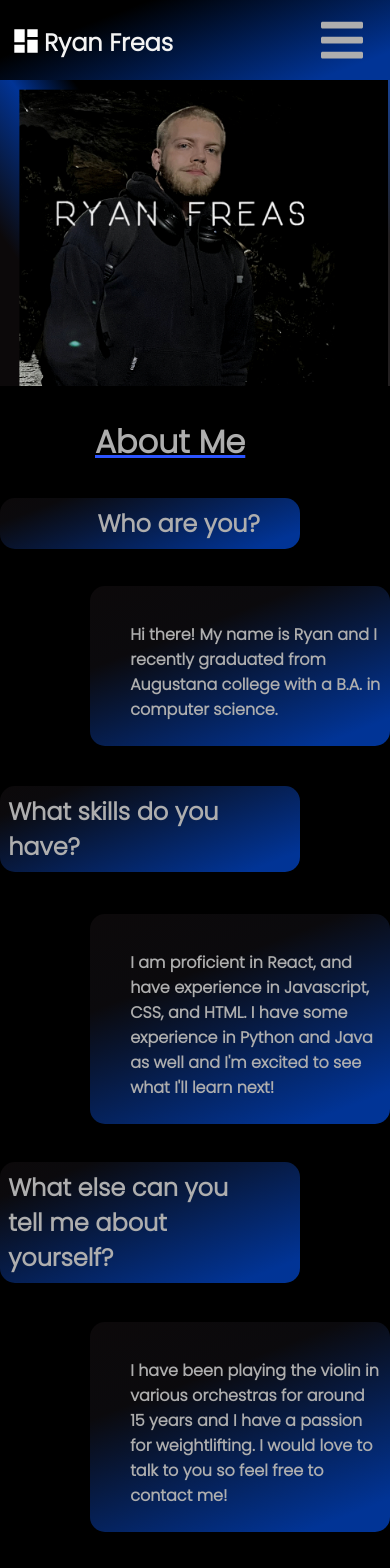
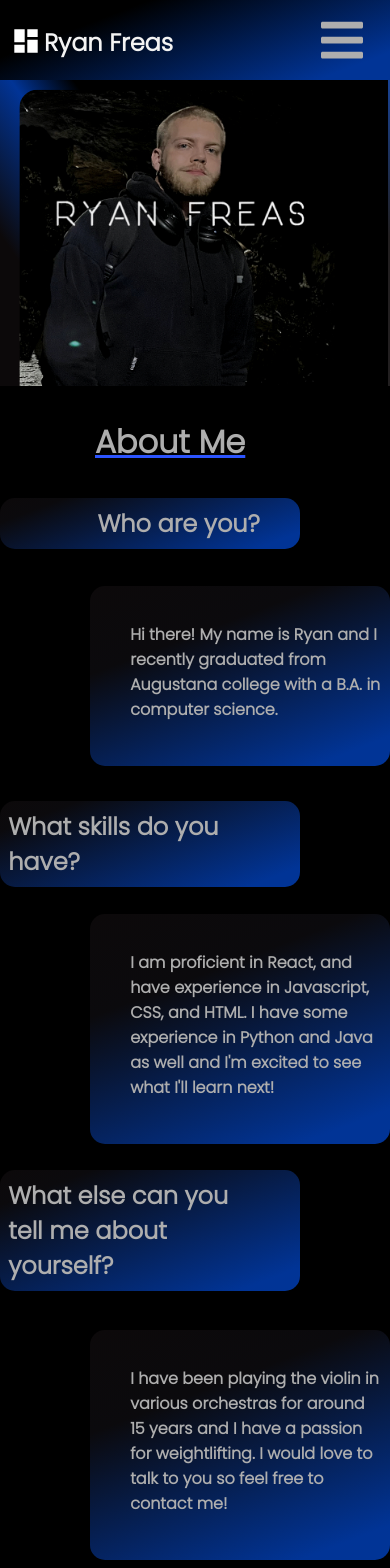
Before and after one commit to ryan2625/personalWebsite, a React (Create React App) app: page / in a window 390 px wide. Shown: the top 1568 px of the page. Built offline with nearby package versions, Linux system fonts and the light colour scheme; a web font is replaced by a local one.

Commit message:
fixing mobile bugs

```diff
--- a/src/conponenets/homeComponent/home.css
+++ b/src/conponenets/homeComponent/home.css
@@ -27,6 +27,10 @@ body{
 }
 
 @media (max-width: 900px){
+
+    .image{
+        border-radius: 20px;
+    }
     .homeContainer{
         overflow-x: hidden;
         flex-wrap: wrap;
--- a/src/conponenets/homeComponent/homeContent.css
+++ b/src/conponenets/homeComponent/homeContent.css
@@ -237,6 +237,10 @@ h4{
 }
 
 @media (max-width: 600px){
+
+    .image{
+        border-radius: 20px;
+    }
     .homeContainer2{
         height: 1200px;
         grid-template-rows: repeat(8, 120px) 35px;
@@ -277,12 +281,13 @@ h4{
 
     .q2{
         grid-row: 3/4;
-        margin-top: 5rem;;
+        margin-top: 5.95rem;
+
     }
 
     .q3{
         grid-row: 7/8;
-        margin-top: -1.5rem;
+        margin-top: -1rem;
     }
 
     .a1{
@@ -300,16 +305,16 @@ h4{
     }
 
     .homeContainer2 :nth-child(4){
-        height: 210px;
+        height: 230px;
     }
 
     .homeContainer2 :nth-child(6){
-        height: 210px;
-        margin-top: 1rem;
+        height: 230px;
+        margin-top: 1.5rem;
     }
 
     .homeContainer2 :nth-child(2){
-        height: 160px;
+        height: 180px;
     }
 
     .button12{
```
